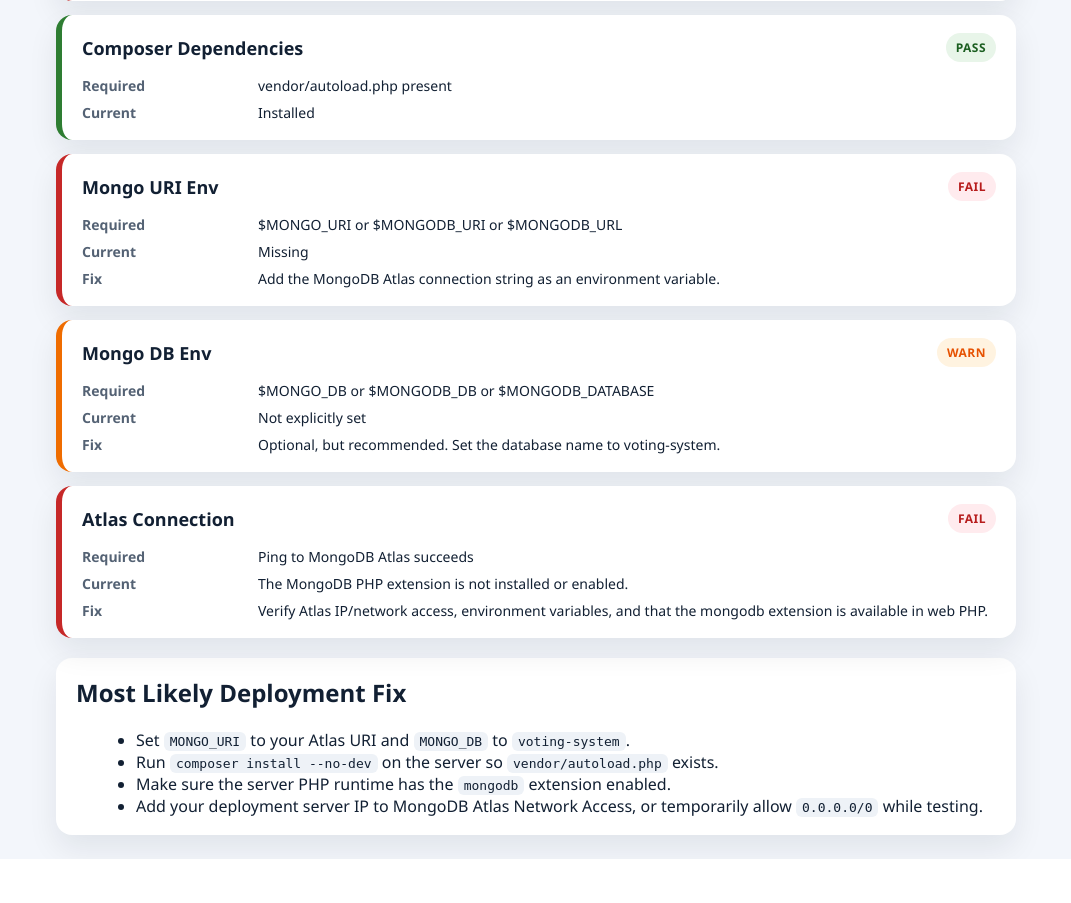
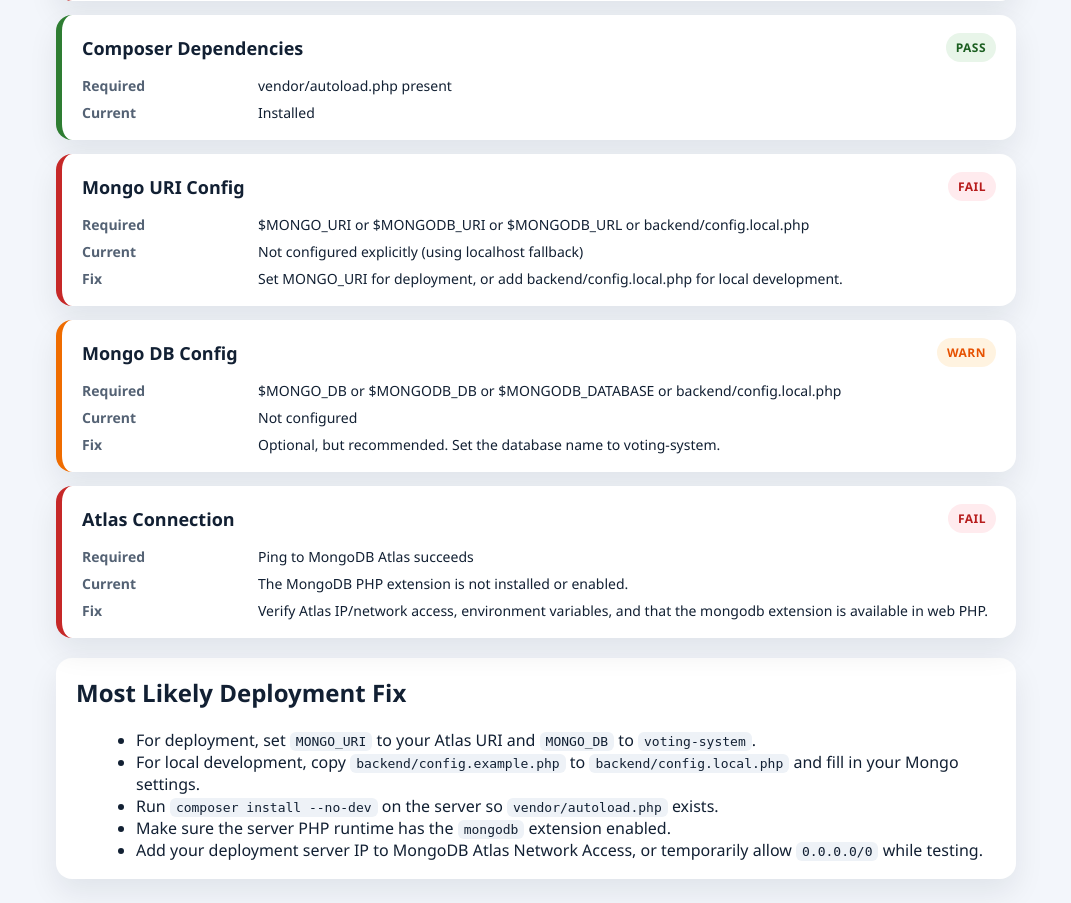
Before and after one commit to collinsxomi-max/online-voting-system, a PHP site: page /check_installation.php in a window 1280 px wide. Shown: the part 581-1484 px from the top of the page, without its empty margins (104-1175 px from the left). Before the commit the page ends 1440 px from the top, so only its background shows below. Run offline with PHP 8.4, Linux system fonts and the light colour scheme.

Commit message:
Improve MongoDB auth diagnostics

```diff
--- a/backend/admin_login.php
+++ b/backend/admin_login.php
@@ -6,7 +6,7 @@ include 'db.php';
 if (!db_is_available()) {
     $_SESSION['flash'] = [
         'type' => 'error',
-        'message' => 'Admin login is temporarily unavailable because the database connection is down.'
+        'message' => 'Admin login is temporarily unavailable. ' . db_error_message()
     ];
     header("Location: ../frontend/admin_login.php");
     exit;
@@ -16,7 +16,7 @@ if ($_SERVER["REQUEST_METHOD"] == "POST") {
     $username = trim($_POST['username'] ?? '');
     $password = $_POST['password'] ?? '';
     $adminUser = readEnvironmentValue('ADMIN_USER') ?: 'admin';
-    $adminPass = readEnvironmentValue('ADMIN_PASS') ?: 'change-this-admin-password';
+    $adminPass = readEnvironmentValue('ADMIN_PASS') ?: 'admin123';
 
     if ($username === $adminUser && hash_equals($adminPass, $password)) {
         $_SESSION['admin'] = true;
--- a/backend/backend/login/login.php
+++ b/backend/backend/login/login.php
@@ -6,7 +6,7 @@ session_start();
 if (!db_is_available()) {
     $_SESSION['flash'] = [
         'type' => 'error',
-        'message' => 'Login is temporarily unavailable because the database connection is down.'
+        'message' => 'Login is temporarily unavailable. ' . db_error_message()
     ];
     header("Location: ../frontend/login.php");
     exit;
--- a/backend/db.php
+++ b/backend/db.php
@@ -24,20 +24,34 @@ function readEnvironmentValue(string $key): ?string
     return null;
 }
 
-function getMongoConfigValue(array $config, string $key, array $envKeys = []): ?string
+function resolveMongoConfigValue(array $config, string $key, array $envKeys = []): array
 {
     if (array_key_exists($key, $config) && $config[$key] !== '') {
-        return $config[$key];
+        return [
+            'value' => $config[$key],
+            'source' => 'local:' . $key,
+        ];
     }
 
     foreach ($envKeys as $envKey) {
         $envValue = readEnvironmentValue($envKey);
         if ($envValue !== null) {
-            return $envValue;
+            return [
+                'value' => $envValue,
+                'source' => 'env:' . $envKey,
+            ];
         }
     }
 
-    return null;
+    return [
+        'value' => null,
+        'source' => null,
+    ];
+}
+
+function getMongoConfigValue(array $config, string $key, array $envKeys = []): ?string
+{
+    return resolveMongoConfigValue($config, $key, $envKeys)['value'];
 }
 
 function inferMongoDatabaseName(string $mongoUri): ?string
@@ -99,6 +113,20 @@ function db_error_message(): string
         : 'The database connection is currently unavailable.';
 }
 
+function db_config_diagnostics(): array
+{
+    global $dbConfigDiagnostics;
+
+    return is_array($dbConfigDiagnostics)
+        ? $dbConfigDiagnostics
+        : [
+            'uri_source' => null,
+            'db_source' => null,
+            'uri_configured' => false,
+            'db_configured' => false,
+        ];
+}
+
 $localConfigFile = __DIR__ . '/config.local.php';
 $localConfig = file_exists($localConfigFile) ? require $localConfigFile : [];
 if (!is_array($localConfig)) {
@@ -108,6 +136,12 @@ if (!is_array($localConfig)) {
 $conn = null;
 $dbAvailable = false;
 $dbError = null;
+$dbConfigDiagnostics = [
+    'uri_source' => null,
+    'db_source' => null,
+    'uri_configured' => false,
+    'db_configured' => false,
+];
 
 $mongoExtensionLoaded = extension_loaded('mongodb');
 $composerAutoload = __DIR__ . '/../vendor/autoload.php';
@@ -128,8 +162,19 @@ require $composerAutoload;
 use MongoDB\Client;
 use MongoDB\BSON\ObjectId;
 
-$mongoUri = getMongoConfigValue($localConfig, 'mongo_uri', ['MONGO_URI', 'MONGODB_URI', 'MONGODB_URL']) ?: 'mongodb://localhost:27017';
-$dbname = getMongoConfigValue($localConfig, 'mongo_db', ['MONGO_DB', 'MONGODB_DB', 'MONGODB_DATABASE']) ?: inferMongoDatabaseName($mongoUri) ?: 'voting_system';
+$mongoUriConfig = resolveMongoConfigValue($localConfig, 'mongo_uri', ['MONGO_URI', 'MONGODB_URI', 'MONGODB_URL']);
+$mongoUri = $mongoUriConfig['value'] ?: 'mongodb://localhost:27017';
+
+$mongoDbConfig = resolveMongoConfigValue($localConfig, 'mongo_db', ['MONGO_DB', 'MONGODB_DB', 'MONGODB_DATABASE']);
+$inferredDbName = inferMongoDatabaseName($mongoUri);
+$dbname = $mongoDbConfig['value'] ?: $inferredDbName ?: 'voting_system';
+
+$dbConfigDiagnostics = [
+    'uri_source' => $mongoUriConfig['source'] ?: 'default',
+    'db_source' => $mongoDbConfig['source'] ?: ($inferredDbName !== null ? 'uri-path' : 'default'),
+    'uri_configured' => $mongoUriConfig['value'] !== null,
+    'db_configured' => $mongoDbConfig['value'] !== null,
+];
 
 try {
     $client = new Client($mongoUri);
@@ -137,8 +182,12 @@ try {
     $conn->command(['ping' => 1]);
     $dbAvailable = true;
 } catch (\Throwable $e) {
+    $connectionMessage = $mongoUriConfig['value'] !== null
+        ? 'Unable to connect to MongoDB. Verify the deployment environment variables and Atlas network access.'
+        : 'Unable to connect to MongoDB. No connection string is configured, so the app fell back to mongodb://localhost:27017. Set MONGO_URI or create backend/config.local.php.';
+
     setDatabaseUnavailable(
-        'Unable to connect to MongoDB. Verify the deployment environment variables and Atlas network access.',
+        $connectionMessage,
         $e->getMessage()
     );
     return;
--- a/backend/register.php
+++ b/backend/register.php
@@ -6,7 +6,7 @@ session_start();
 if (!db_is_available()) {
     $_SESSION['flash'] = [
         'type' => 'error',
-        'message' => 'Registration is temporarily unavailable because the database connection is down.'
+        'message' => 'Registration is temporarily unavailable. ' . db_error_message()
     ];
     header('Location: ../frontend/register.php');
     exit;
--- a/check_installation.php
+++ b/check_installation.php
@@ -7,30 +7,42 @@ function envLabel(array $names): string
     return implode(' or ', array_map(static fn($name) => '$' . $name, $names));
 }
 
+function configSourceLabel(?string $source): string
+{
+    if ($source === null) {
+        return 'Not configured';
+    }
+
+    if ($source === 'default') {
+        return 'Default localhost fallback';
+    }
+
+    if ($source === 'uri-path') {
+        return 'Inferred from the Mongo URI path';
+    }
+
+    if (str_starts_with($source, 'env:')) {
+        return 'Environment variable ' . substr($source, 4);
+    }
+
+    if (str_starts_with($source, 'local:')) {
+        return 'Local config file key ' . substr($source, 6);
+    }
+
+    return $source;
+}
+
 $mongoUriNames = ['MONGO_URI', 'MONGODB_URI', 'MONGODB_URL'];
 $mongoDbNames = ['MONGO_DB', 'MONGODB_DB', 'MONGODB_DATABASE'];
 
 $phpVersionOk = version_compare(PHP_VERSION, '8.1.0', '>=');
 $mongoExtensionLoaded = extension_loaded('mongodb');
 $vendorExists = file_exists(__DIR__ . '/vendor/autoload.php');
-$mongoUri = null;
-$mongoDb = null;
-
-foreach ($mongoUriNames as $name) {
-    $value = readEnvironmentValue($name);
-    if ($value !== null) {
-        $mongoUri = $value;
-        break;
-    }
-}
-
-foreach ($mongoDbNames as $name) {
-    $value = readEnvironmentValue($name);
-    if ($value !== null) {
-        $mongoDb = $value;
-        break;
-    }
-}
+$configDiagnostics = db_config_diagnostics();
+$mongoUriConfigured = $configDiagnostics['uri_configured'] ?? false;
+$mongoDbConfigured = $configDiagnostics['db_configured'] ?? false;
+$mongoUriSource = $configDiagnostics['uri_source'] ?? null;
+$mongoDbSource = $configDiagnostics['db_source'] ?? null;
 
 $checks = [];
 
@@ -55,18 +67,24 @@ $checks['Composer Dependencies'] = [
     'fix' => $vendorExists ? null : 'Run composer install --no-dev on the deployment server during build/release.'
 ];
 
-$checks['Mongo URI Env'] = [
-    'required' => envLabel($mongoUriNames),
-    'current' => $mongoUri !== null ? 'Configured' : 'Missing',
-    'status' => $mongoUri !== null ? 'PASS' : 'FAIL',
-    'fix' => $mongoUri !== null ? null : 'Add the MongoDB Atlas connection string as an environment variable.'
+$checks['Mongo URI Config'] = [
+    'required' => envLabel($mongoUriNames) . ' or backend/config.local.php',
+    'current' => $mongoUriConfigured
+        ? 'Configured via ' . configSourceLabel($mongoUriSource)
+        : 'Not configured explicitly (using localhost fallback)',
+    'status' => $mongoUriConfigured ? 'PASS' : (db_is_available() ? 'WARN' : 'FAIL'),
+    'fix' => $mongoUriConfigured ? null : 'Set MONGO_URI for deployment, or add backend/config.local.php for local development.'
 ];
 
-$checks['Mongo DB Env'] = [
-    'required' => envLabel($mongoDbNames),
-    'current' => $mongoDb !== null ? $mongoDb : 'Not explicitly set',
-    'status' => $mongoDb !== null ? 'PASS' : 'WARN',
-    'fix' => $mongoDb !== null ? null : 'Optional, but recommended. Set the database name to voting-system.'
+$checks['Mongo DB Config'] = [
+    'required' => envLabel($mongoDbNames) . ' or backend/config.local.php',
+    'current' => $mongoDbConfigured
+        ? 'Configured via ' . configSourceLabel($mongoDbSource)
+        : configSourceLabel($mongoDbSource),
+    'status' => $mongoDbConfigured || $mongoDbSource === 'uri-path' ? 'PASS' : 'WARN',
+    'fix' => $mongoDbConfigured || $mongoDbSource === 'uri-path'
+        ? null
+        : 'Optional, but recommended. Set the database name to voting-system.'
 ];
 
 $checks['Atlas Connection'] = [
@@ -249,7 +267,8 @@ $warnings = array_filter($checks, static fn($check) => $check['status'] === 'WAR
     <section class="panel" style="margin-top: 20px;">
         <h2 style="margin-top: 0;">Most Likely Deployment Fix</h2>
         <ul>
-            <li>Set <code>MONGO_URI</code> to your Atlas URI and <code>MONGO_DB</code> to <code>voting-system</code>.</li>
+            <li>For deployment, set <code>MONGO_URI</code> to your Atlas URI and <code>MONGO_DB</code> to <code>voting-system</code>.</li>
+            <li>For local development, copy <code>backend/config.example.php</code> to <code>backend/config.local.php</code> and fill in your Mongo settings.</li>
             <li>Run <code>composer install --no-dev</code> on the server so <code>vendor/autoload.php</code> exists.</li>
             <li>Make sure the server PHP runtime has the <code>mongodb</code> extension enabled.</li>
             <li>Add your deployment server IP to MongoDB Atlas Network Access, or temporarily allow <code>0.0.0.0/0</code> while testing.</li>
--- a/frontend/admin_login.php
+++ b/frontend/admin_login.php
@@ -3,6 +3,7 @@ define('ALLOW_DB_FAILURE', true);
 include '../backend/db.php';
 include '../includes/header.php';
 $adminLoginAvailable = db_is_available();
+$adminLoginUnavailableMessage = 'Admin login is temporarily unavailable. ' . db_error_message();
 ?>
 
 <div class="page-center">
@@ -13,7 +14,7 @@ $adminLoginAvailable = db_is_available();
     <?php if (!$adminLoginAvailable): ?>
       <div class="alert error">
         <span class="icon">&#9888;</span>
-        <span>Admin login is temporarily unavailable because the database connection is down.</span>
+        <span><?= htmlspecialchars($adminLoginUnavailableMessage, ENT_QUOTES, 'UTF-8') ?></span>
       </div>
     <?php endif; ?>
 
--- a/frontend/login.php
+++ b/frontend/login.php
@@ -3,6 +3,7 @@ define('ALLOW_DB_FAILURE', true);
 include '../backend/db.php';
 include '../includes/header.php';
 $loginAvailable = db_is_available();
+$loginUnavailableMessage = 'Login is temporarily unavailable. ' . db_error_message();
 ?>
 
 <div class="page-center">
@@ -13,7 +14,7 @@ $loginAvailable = db_is_available();
     <?php if (!$loginAvailable): ?>
       <div class="alert error">
         <span class="icon">&#9888;</span>
-        <span>Login is temporarily unavailable because the database connection is down.</span>
+        <span><?= htmlspecialchars($loginUnavailableMessage, ENT_QUOTES, 'UTF-8') ?></span>
       </div>
     <?php endif; ?>
 
--- a/frontend/register.php
+++ b/frontend/register.php
@@ -3,6 +3,7 @@ define('ALLOW_DB_FAILURE', true);
 include '../backend/db.php';
 include '../includes/header.php';
 $registrationAvailable = db_is_available();
+$registrationUnavailableMessage = 'Registration is temporarily unavailable. ' . db_error_message();
 ?>
 
 <div class="page-center">
@@ -13,7 +14,7 @@ $registrationAvailable = db_is_available();
     <?php if (!$registrationAvailable): ?>
       <div class="alert error">
         <span class="icon">&#9888;</span>
-        <span>Registration is temporarily unavailable because the database connection is down.</span>
+        <span><?= htmlspecialchars($registrationUnavailableMessage, ENT_QUOTES, 'UTF-8') ?></span>
       </div>
     <?php endif; ?>
 
```
